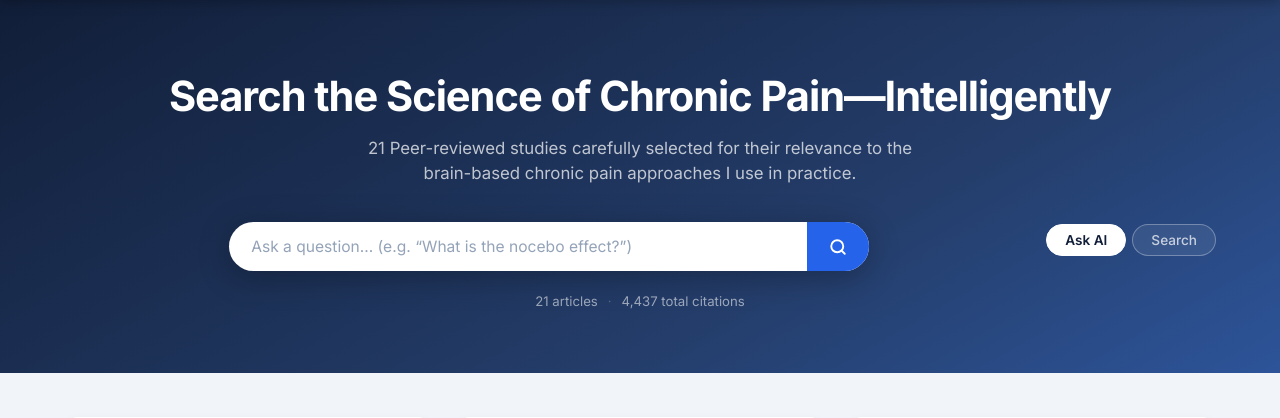
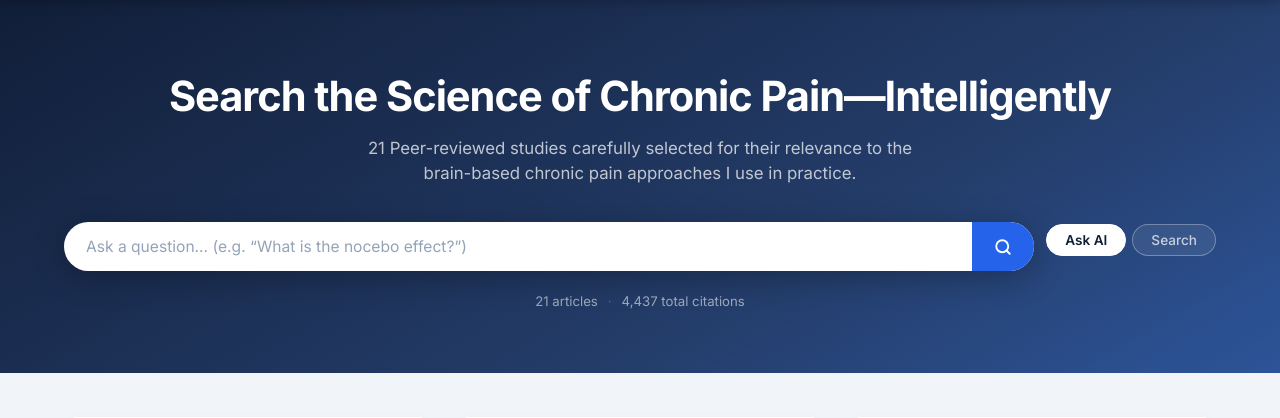
Before and after one commit to Blairgolson2/BlairGolsonWebsiteResearch, a Flask app: page / in a window 1280 px wide. Shown: the part 57-475 px from the top of the page. Run offline with Flask 3, Linux system fonts and the light colour scheme; data comes from the database, SQL or seed files in the repository.

Commit message:
Add custom search layout overrides for responsive design

```diff
--- a/static/css/style.css
+++ b/static/css/style.css
@@ -489,3 +489,14 @@ img, svg { display: block; }
   margin-left: 1px;
 }
 @keyframes blink { 0%, 100% { opacity: 1; } 50% { opacity: 0; } }
+
+
+/* Custom overrides for search layout */
+.query-search-group {
+  flex-wrap: wrap;
+}
+.search-wrapper {
+  max-width: none;
+  margin: 0;
+  flex: 1;
+}
```
